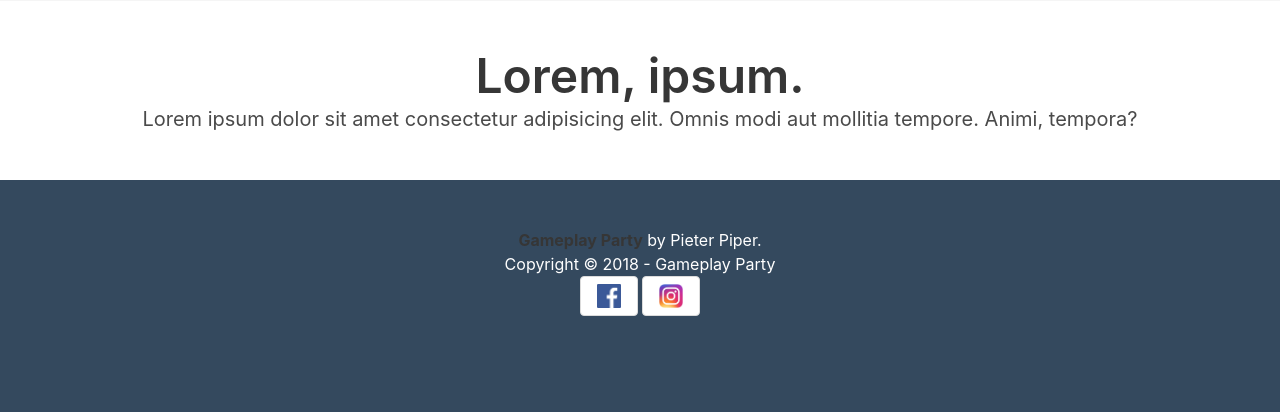
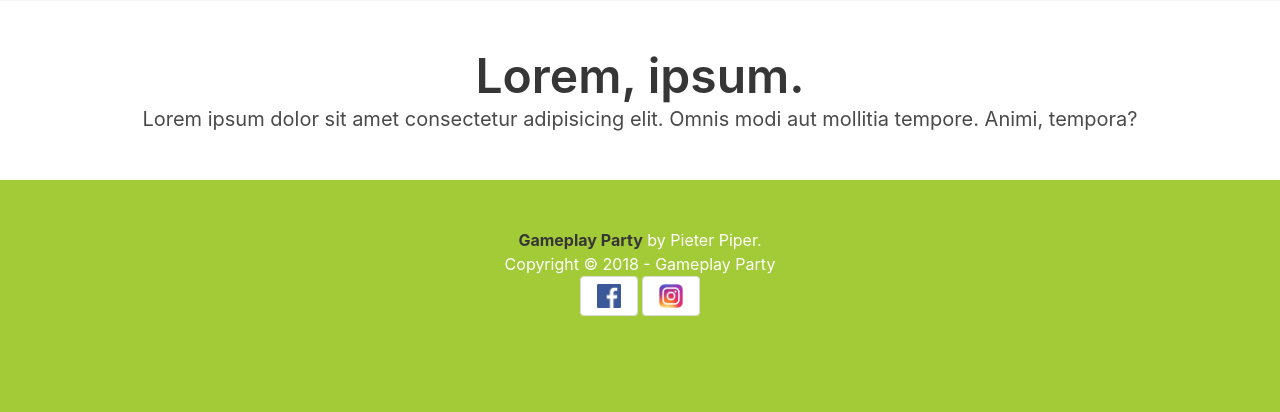
Before and after one commit to leon-4A6C/gameplay_party, a PHP site: page / in a window 1280 px wide. Shown: the part 1182-1594 px from the top of the page. Run offline with PHP 8.4, Linux system fonts and the light colour scheme; style sheets or scripts are compiled from the project's sources.

Commit message:
changed color header and footer

```diff
--- a/view/partials/footer.php
+++ b/view/partials/footer.php
@@ -1,4 +1,4 @@
-<footer class="footer" style="background-color: #34495e">
+<footer class="footer" style="background-color: #A3CB38;">
   <div class="content has-text-centered" style="color: white;">
     <div>
       <strong>Gameplay Party</strong> by Pieter Piper.</br> Copyright © 2018 - Gameplay Party
--- a/view/partials/head.php
+++ b/view/partials/head.php
@@ -13,7 +13,7 @@
 
     <script src="https://cdnjs.cloudflare.com/ajax/libs/bulma/0.7.1/css/bulma.css" ></script>
 
-<nav class="navbar is-dark">
+<nav class="navbar is-dark" style="background-color: #A3CB38; color: white;">
   <div class="navbar-brand">
     <a class="navbar-item" href="cms/hoofdpagina">
       <img src="view\assets\images\gpp.svg" alt="#" width="112" height="28">Gameplay Party
```
